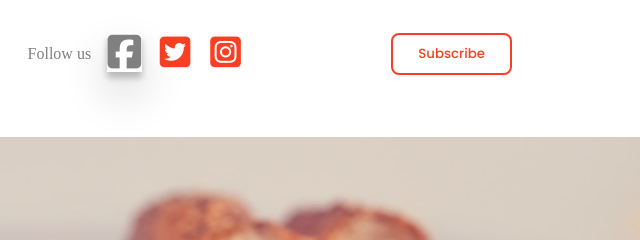
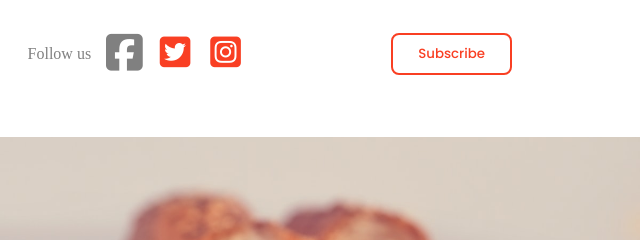
Before and after one commit to jprune/gp_1_cookbook, a plain HTML site: page headerFooter.html in a window 1280 px wide. In both pictures the pointer is over the icon 764 px from the left and 52 px from the top of the page. Shown: the top 240 px of the page, 640-1280 px from the left. Drawn offline with Linux system fonts and the light colour scheme; a web font is replaced by a local one.

Commit message:
Final version updated css

```diff
--- a/headerFooter.css
+++ b/headerFooter.css
@@ -83,10 +83,6 @@ header {
     align-items: center;
 }
 
-.nav-links ul {
-
-}
-
 .nav-links li {
     display: inline-block;
     align-self: center;
@@ -110,8 +106,8 @@ header {
 
 .nav-links li i:hover {
     color: var(--forthColor);
-    box-shadow: rgba(0, 0, 0, 0.19) 0px 20px 40px, rgba(0, 0, 0, 0.23) 0px 6px 6px;
-    transform: scale(1.10);
+/*    box-shadow: rgba(0, 0, 0, 0.19) 0px 20px 40px, rgba(0, 0, 0, 0.23) 0px 6px 6px;*/
+    transform: scale(1.20);
 }
 
 header a button {
```
